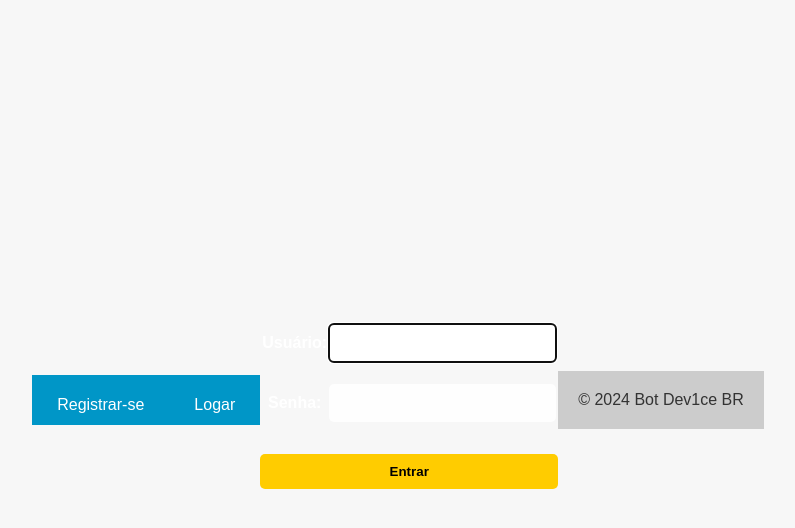
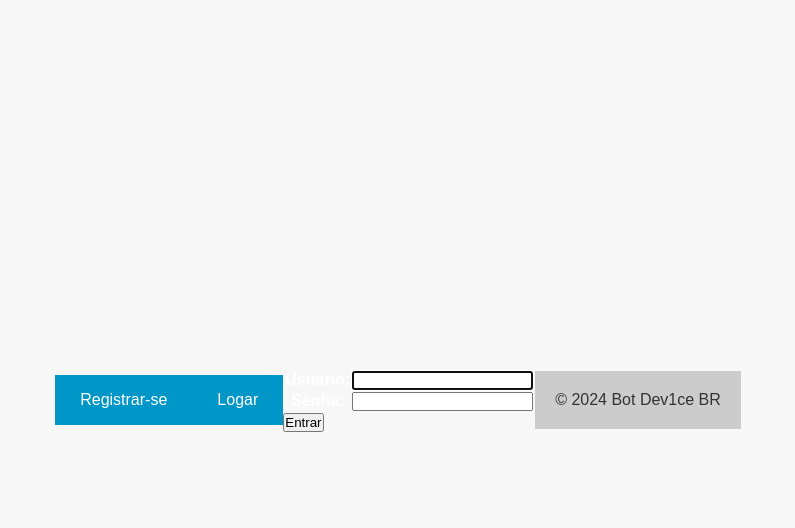
Before and after one commit to llucasmoura2/ProjetoCars, a Django app: page /login/ in a window 1280 px wide. Shown: the top 528 px of the page, without its empty margins (242-1037 px from the left). Run offline with Django 5.2, Linux system fonts and the light colour scheme.

Commit message:
mudança login.html 2.0

```diff
--- a/accounts/templates/login.html
+++ b/accounts/templates/login.html
@@ -3,7 +3,7 @@
 {% block content %}
 
 <style>
-    /* Reset básico */
+
 * {
     margin: 0;
     padding: 0;
@@ -18,86 +18,6 @@ body {
     align-items: center;
     height: 100vh;
     color: #ffffff;
-}
-
-.container {
-    background: rgba(0, 0, 0, 0.7); /* Fundo semi-transparente */
-    padding: 20px 40px;
-    border-radius: 10px;
-    box-shadow: 0 0 10px rgba(0, 0, 0, 0.5);
-    max-width: 400px;
-    width: 100%;
-    text-align: center;
-    animation: fadeIn 1s ease-in-out;
-}
-
-h1 {
-    margin-bottom: 20px;
-    font-size: 2em;
-    color: #ffcc00; /* Cor amarela, lembrando carros esportivos */
-}
-
-form {
-    display: flex;
-    flex-direction: column;
-}
-
-table {
-    width: 100%;
-    margin-bottom: 20px;
-}
-
-table tr td {
-    padding: 10px 0;
-}
-
-input[type="text"],
-input[type="password"] {
-    width: 100%;
-    padding: 10px;
-    border-radius: 5px;
-    border: none;
-    font-size: 1em;
-    background: rgba(255, 255, 255, 0.8);
-    color: #333;
-    transition: background 0.3s, color 0.3s;
-}
-
-input[type="text"]:focus,
-input[type="password"]:focus {
-    background: rgba(255, 255, 255, 1);
-    color: #000;
-}
-
-input[type="submit"] {
-    background: #ffcc00;
-    color: #000;
-    font-weight: bold;
-    cursor: pointer;
-    padding: 10px;
-    border: none;
-    border-radius: 5px;
-    transition: background 0.3s;
-}
-
-input[type="submit"]:hover {
-    background: #ffaa00;
-}
-
-a {
-    color: #ffcc00;
-    text-decoration: none;
-    margin-top: 10px;
-    display: inline-block;
-}
-
-a:hover {
-    text-decoration: underline;
-}
-
-@keyframes fadeIn {
-    from { opacity: 0; }
-    to { opacity: 1; }
 }
 </style>
 
```
